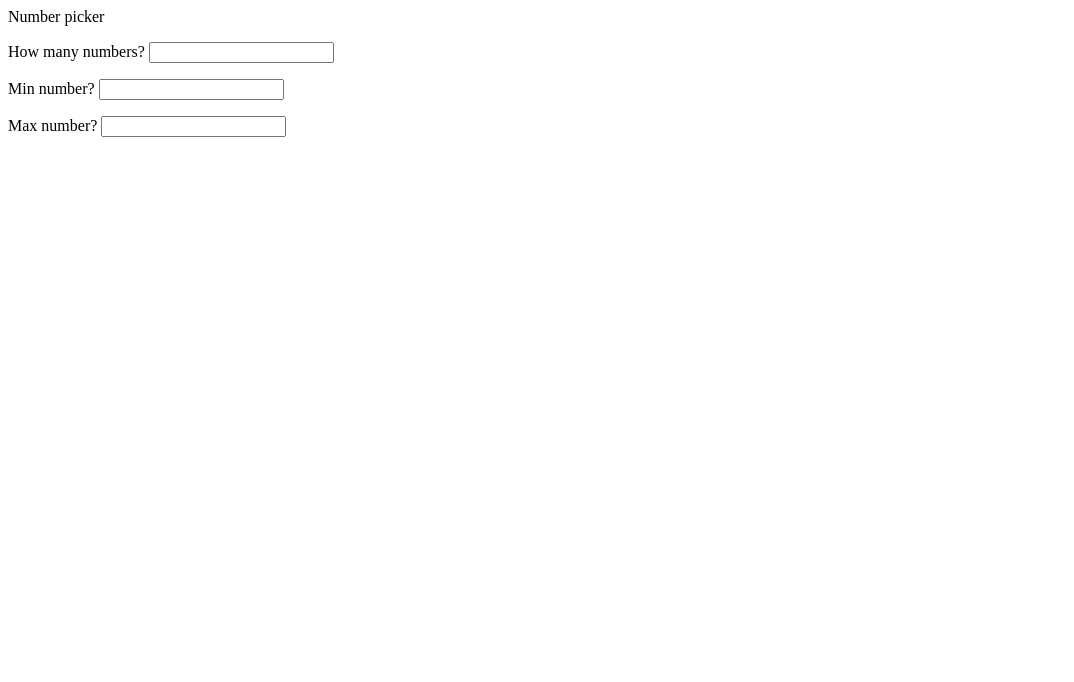
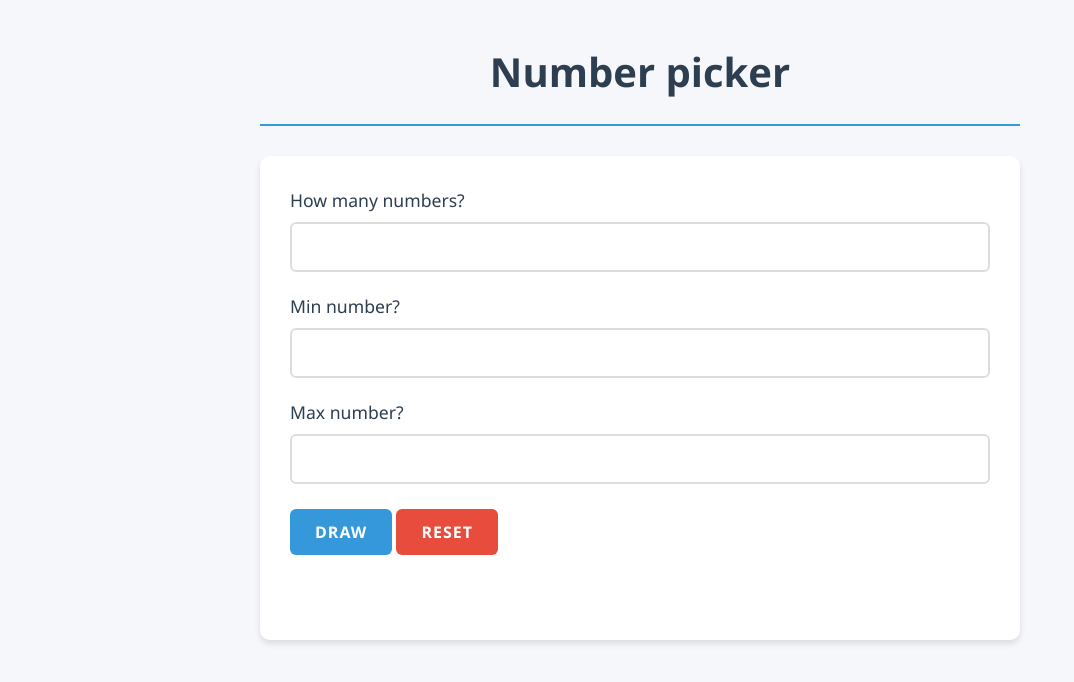
Before and after one commit to ojosealbertoalves/dailycoding, a plain HTML site: page number_picker/index.html in a window 1280 px wide. Shown: the whole page, without its empty margins (0-1074 px from the left). Drawn offline with Linux system fonts and the light colour scheme.

Commit message:
finish number_picker

```diff
--- a/number_picker/index.html
+++ b/number_picker/index.html
@@ -4,6 +4,7 @@
     <meta charset="UTF-8">
     <meta name="viewport" content="width=device-width, initial-scale=1.0">
     <title>number_picker</title>
+    <link rel="stylesheet" href="style.css"/>
 </head>
 <body>
     <header>Number picker</header>
@@ -24,7 +25,14 @@
 
     </div>
 
+    <div>
+      <button onclick="draw()" id="draw-button" class="container_button">Draw</button>
+      <button onclick="reset()" id="reset" class="reset">Reset</button>
+    </div>
+     <div id="result">
+
+     </div>
     </section>
-
+<script src="script.js"></script>
 </body>
 </html>
--- a/number_picker/script.js
+++ b/number_picker/script.js
@@ -0,0 +1,39 @@
+function draw(){
+    let qnumber=parseInt(document.getElementById("qnumber").value);
+    let minnumber=parseInt(document.getElementById("minnumber").value);
+    let maxnumber=parseInt(document.getElementById("maxnumber").value);
+    const randoms=[];
+    let number;
+    const resultDiv=document.getElementById("result")
+
+     if (isNaN(qnumber) || isNaN(minnumber) || isNaN(maxnumber)) {
+        resultDiv.textContent = "Please fill all fields with valid numbers!";
+        return;
+    }
+
+
+
+    for(let i=0;i<qnumber;i++){
+     number=randomnumber(minnumber,maxnumber);
+     randoms.push(number)
+    }
+
+
+function randomnumber(min,max){
+
+    return Math.floor(Math.random()*(max-min+1))+min;
+
+}
+
+ resultDiv.textContent = `Drawn numbers: ${randoms.join(', ')}`;
+}
+
+function reset() {
+
+    document.getElementById("qnumber").value = "";
+    document.getElementById("minnumber").value = "";
+    document.getElementById("maxnumber").value = "";
+
+
+    document.getElementById("result").textContent = "";
+}
--- a/number_picker/style.css
+++ b/number_picker/style.css
@@ -0,0 +1,122 @@
+
+        * {
+            margin: 0;
+            padding: 0;
+            box-sizing: border-box;
+            font-family: 'Segoe UI', Tahoma, Geneva, Verdana, sans-serif;
+        }
+
+        body {
+            background-color: #f5f7fa;
+            color: #333;
+            line-height: 1.6;
+            padding: 20px;
+            max-width: 800px;
+            margin: 0 auto;
+        }
+
+        header {
+            text-align: center;
+            font-size: 2.5rem;
+            margin-bottom: 30px;
+            color: #2c3e50;
+            font-weight: 600;
+            padding: 20px 0;
+            border-bottom: 2px solid #3498db;
+        }
+
+        section {
+            background-color: white;
+            border-radius: 10px;
+            padding: 30px;
+            box-shadow: 0 4px 6px rgba(0, 0, 0, 0.1);
+        }
+
+        div {
+            margin-bottom: 25px;
+        }
+
+        p {
+            margin-bottom: 20px;
+            display: flex;
+            flex-direction: column;
+        }
+
+        label {
+            font-size: 1.1rem;
+            margin-bottom: 8px;
+            color: #2c3e50;
+            font-weight: 500;
+        }
+
+        input[type="number"] {
+            padding: 12px 15px;
+            border: 2px solid #ddd;
+            border-radius: 6px;
+            font-size: 1rem;
+            transition: border-color 0.3s;
+        }
+
+        input[type="number"]:focus {
+            border-color: #3498db;
+            outline: none;
+            box-shadow: 0 0 0 3px rgba(52, 152, 219, 0.2);
+        }
+
+        div:last-of-type {
+            display: flex;
+            gap: 15px;
+            justify-content: center;
+            margin-top: 30px;
+        }
+
+        button {
+            padding: 12px 25px;
+            border: none;
+            border-radius: 6px;
+            font-size: 1rem;
+            font-weight: 600;
+            cursor: pointer;
+            transition: all 0.3s ease;
+            text-transform: uppercase;
+            letter-spacing: 1px;
+        }
+
+        #draw-button {
+            background-color: #3498db;
+            color: white;
+        }
+
+        #draw-button:hover {
+            background-color: #2980b9;
+            transform: translateY(-2px);
+        }
+
+        #reset {
+            background-color: #e74c3c;
+            color: white;
+        }
+
+        #reset:hover {
+            background-color: #c0392b;
+            transform: translateY(-2px);
+        }
+
+        /* Responsividade */
+        @media (max-width: 600px) {
+            header {
+                font-size: 2rem;
+            }
+
+            section {
+                padding: 20px;
+            }
+
+            div:last-of-type {
+                flex-direction: column;
+            }
+
+            button {
+                width: 100%;
+            }
+        }
```
